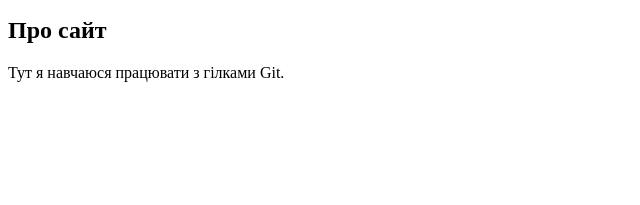
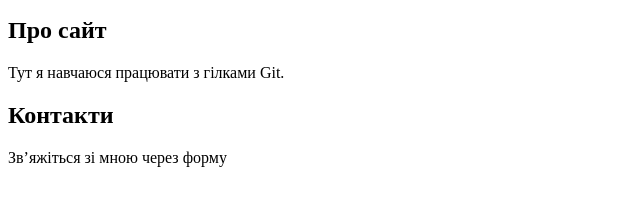
Before and after one commit to Smoki15/git-first-project, a plain HTML site: page index.html in a window 1280 px wide. Shown: the part 101-306 px from the top of the page, without its empty margins (0-640 px from the left). Drawn offline with Linux system fonts and the light colour scheme.

Commit message:
Add contacts section.

```diff
--- a/index.html
+++ b/index.html
@@ -11,5 +11,9 @@
     <h2>Про сайт</h2>
     <p>Тут я навчаюся працювати з гілками Git.</p>
   </section>
+  <section>
+    <h2>Контакти</h2>
+    <p>Зв’яжіться зі мною через форму</p>
+  </section>
 </body>
 </html>
```
